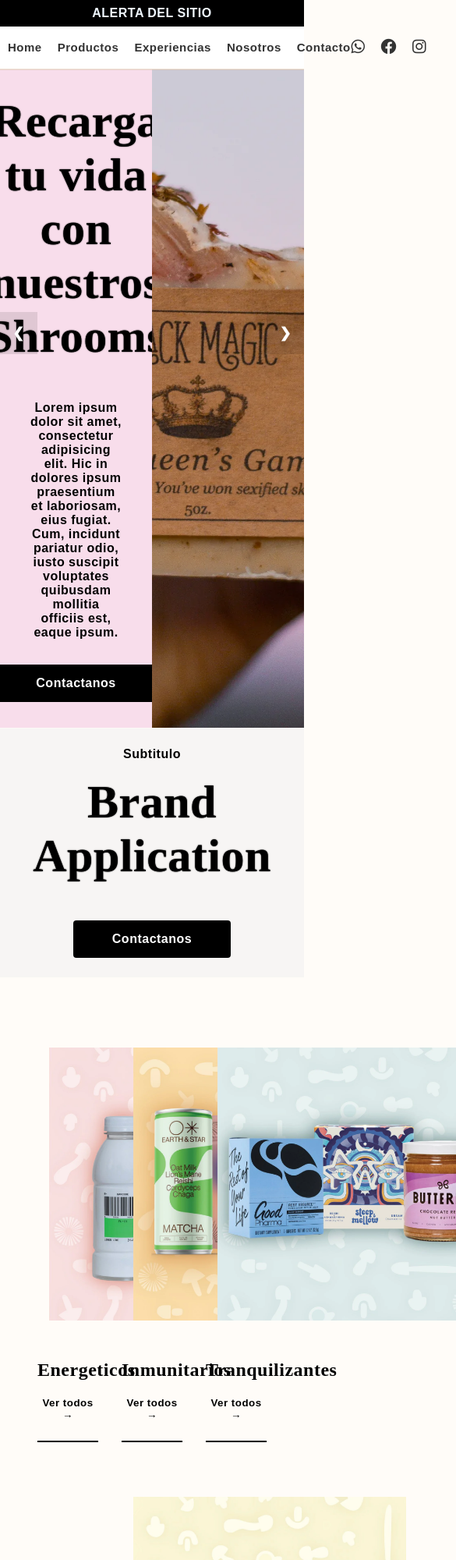
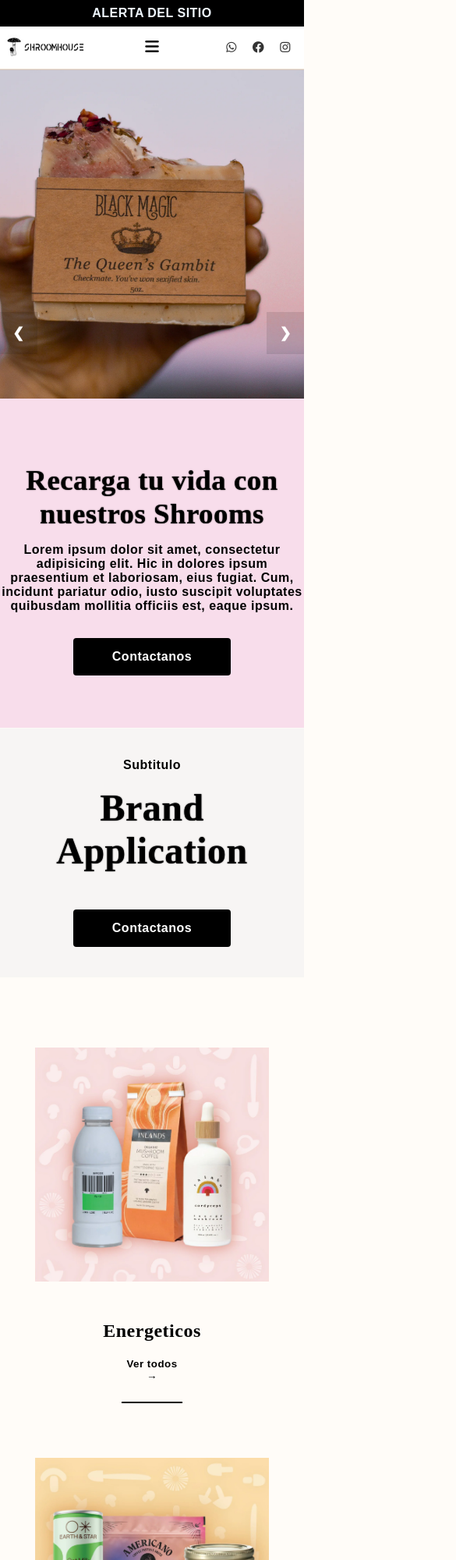
Before and after one commit to JoaquinAlonso11/ShroomHouse, a plain HTML site: page index.html in a window 390 px wide. Shown: the top 2000 px of the page at 78% size, 585 px wide, since content can reach past the window. Drawn offline with Linux system fonts and the light colour scheme; a web font is replaced by a local one.

Commit message:
Index Responsive v1.0

```diff
--- a/css/styles.css
+++ b/css/styles.css
@@ -66,7 +66,7 @@
   flex-grow: 2;
 }
 
-.menuNav ul {
+.navList {
   display: flex;
   align-items: center;
   align-self: center;
@@ -95,10 +95,14 @@
 .menuNav a:hover {
   font-size: 1em;
 }
+.abrirMenu, .cerrarMenu {
+  display: none;
+}
+
 
 .miniLogoContainer{
 
-  width: 20%;
+  width: 30%;
   display: flex;
   margin: 0;
   justify-content: center;
@@ -118,9 +122,9 @@
 .socialIcons {
   list-style: none;
   display: flex;
-  align-items: right;
+
   margin: 0px;
-  width: 20%;
+  width: 30%;
   justify-content: center;
 
 
@@ -161,7 +165,7 @@
 
     height: 100vh;
       width: 100%;
-      display: inline-flex;
+      display: flex;
       justify-content: center;
       align-content: center;
       align-items: center;
@@ -170,13 +174,13 @@
 
     }
 
-.imgSlider,
+
 .prodSlider {
-  width: 50%;
+  width: 100%;
   display: flex;
   height: 100%;
   box-sizing: border-box;
-  float: left;
+
 }
 
 .slideShowContainer .slideContainer:nth-child(1) .prodSlider {
@@ -192,15 +196,16 @@
 }
 
 .imgSlider {
-
+    display: flex;
     background-position: center;
-    max-width: 100%;
-    height: 100%;
+    width: 50%;
     background-size: cover;
   }
 
+
+
   .callIndex {
-    width: 60%;
+    width: 50%;
     font-size:larger;
     display: flex;
     justify-content: center;
@@ -316,10 +321,11 @@
   }
 
   .productContainer img {
-    width: 350px;
+    max-width: 300px;
     margin: 40px 15px;
-    display: inline-block;
-    vertical-align: middle;
+    display: flex;
+    align-items: center;
+    justify-content: center;
   }
 
   .enlaceBoton {
@@ -510,7 +516,7 @@
           flex-wrap: wrap;
           gap: 30px;
           width: 100%;
-          justify-content: center;
+          justify-content: space-evenly;
           margin-top: 50px;
 
 
@@ -522,6 +528,8 @@
           width: 20%;
           padding-bottom: 20px;
           border-bottom: 2px solid black;
+          align-items: center;
+          justify-content: center;
         }
 
         .prodBox h2 {
@@ -687,3 +695,141 @@
   align-items: center;
   margin-top: 8rem;
 }
+
+
+
+/*            Media Querys                   */
+
+
+@media screen and (max-width: 1200px) {
+
+  .productContainer {
+    display: flex;
+    flex-direction: column;
+  }
+
+  .prodCategorias {
+    flex-direction: column;
+    align-items: center;
+
+
+  }
+
+  .prodBox {
+    align-items: center;
+    justify-content: center;
+  }
+
+}
+
+
+@media screen and (max-width: 790px) {
+
+  .abrirMenu, .cerrarMenu {
+    display: block;
+    border: 0;
+    font-size: 1.25rem;
+    background-color: transparent;
+    cursor: pointer;
+  }
+
+  .menuNav {
+    opacity: 0;
+    visibility: hidden;
+
+    position: absolute;
+    display: flex;
+    flex-direction: column;
+    align-items: center;
+    gap: 0.5rem;
+    padding-top: 1rem;
+    background-color: white;
+    left: 50%;
+  transform: translateX(-50%);
+    top: 3.5rem;
+    box-shadow: 0 0 0 100vmax rgba(0, 0, 0, 0.2);
+
+
+
+  }
+
+  .menuNav.visible {
+    opacity: 1;
+    visibility: visible;
+  }
+
+  .navList {
+    flex-direction: column;
+    align-items: center;
+    justify-content: center;
+
+  }
+
+ .menuNav li {
+  padding: 10px 16vh 10px 16vh;
+  align-items: center;
+  margin: 5px;
+ }
+
+ .social-icons a {
+  font-size: 15px;
+}
+
+h1 {
+  font-size: 3rem;
+}
+
+
+
+
+.slideShowContainer {
+  flex-direction: column; /* Cambio: Apilamiento de columnas */
+  flex-flow: column;
+}
+
+.slideContainer {
+  flex-direction: column;
+}
+
+.prodSlider {
+  flex-direction: column;
+  flex-wrap: nowrap;
+}
+
+.callIndex {
+  width: 100%;
+  height: 50vh;
+  order: 2;
+}
+
+.imgSlider {
+  width: 100%;
+  height: 50vh;
+}
+#h1Index {
+  font-size: 2.3rem;
+  margin: 1rem;
+}
+
+.testimoniosContainer{
+  display: flex;
+  justify-content: center;
+}
+.testimonios {
+  margin: 40px 20px;
+}
+
+.joinUs input {
+  width: 100px;
+  margin: 0 0 10px 0;
+}
+
+.socialFooter {
+  display: none;
+}
+
+#minilogo {
+    min-width: fit-content;
+}
+
+}
--- a/index.html
+++ b/index.html
@@ -7,6 +7,7 @@
     <link rel="stylesheet" href="https://cdnjs.cloudflare.com/ajax/libs/font-awesome/6.4.0/css/all.min.css" integrity="sha512-iecdLmaskl7CVkqkXNQ/ZH/XLlvWZOJyj7Yy7tcenmpD1ypASozpmT/E0iPtmFIB46ZmdtAc9eNBvH0H/ZpiBw==" crossorigin="anonymous" referrerpolicy="no-referrer" />
         <link rel="stylesheet" href="css/styles.css">
         <link rel="stylesheet" href="fonts/stylesheet.css">
+
 </head>
 <body>
     <div class="siteAlert"><strong>ALERTA DEL SITIO</strong></div>
@@ -15,8 +16,10 @@
             <div class="miniLogoContainer">
                 <a href="index.html"><img src="images/ShroomHouseMiniLogo.jpg" id="miniLogo" alt="Logo Miniatura"></a>
             </div>
-            <nav class="menuNav">
-            <ul>
+            <button class="abrirMenu" id="abrir"><i class="fa-solid fa-bars"></i></button>
+            <nav class="menuNav" id="menuNav">
+                <button class="cerrarMenu" id="cerrar"><i class="fa-solid fa-xmark"></i></button>
+            <ul class="navList">
                 <li><a href="index.html">Home</a></li>
                 <li><a href="pages/productos.html">Productos</a></li>
                 <li><a href="pages/experiencias.html">Experiencias</a></li>
@@ -45,8 +48,9 @@
                     <p>Lorem ipsum dolor sit amet, consectetur adipisicing elit. Hic in dolores ipsum praesentium et laboriosam, eius fugiat. Cum, incidunt pariatur odio, iusto suscipit voluptates quibusdam mollitia officiis est, eaque ipsum.</p>
                     <a class="enlaceBoton" href="pages/contacto.html">Contactanos</a>
                     </div>
+                    <div class="imgSlider" style="background-image: url('images/blackmagic-slide-pic.webp');"></div>
             </div>
-            <div class="imgSlider" style="background-image: url('images/blackmagic-slide-pic.webp');">
+
 
 
             </div>
@@ -62,8 +66,9 @@
                     <p>Lorem ipsum dolor sit amet, consectetur adipisicing elit. Hic in dolores ipsum praesentium et laboriosam, eius fugiat. Cum, incidunt pariatur odio, iusto suscipit voluptates quibusdam mollitia officiis est, eaque ipsum.</p>
                     <a class="enlaceBoton" href="pages/contacto.html">Contactanos</a>
                     </div>
+                    <div class="imgSlider" style="background-image: url('images/bebida-slide-pic.webp');"></div>
             </div>
-            <div class="imgSlider" style="background-image: url('images/bebida-slide-pic.webp');">
+
 
 
             </div>
@@ -81,8 +86,9 @@
                     <p>Lorem ipsum dolor sit amet, consectetur adipisicing elit. Hic in dolores ipsum praesentium et laboriosam, eius fugiat. Cum, incidunt pariatur odio, iusto suscipit voluptates quibusdam mollitia officiis est, eaque ipsum.</p>
                     <a class="enlaceBoton" href="pages/contacto.html">Contactanos</a>
                     </div>
+                    <div class="imgSlider" style="background-image: url('images/cocoa-slide-pic.webp');"></div>
             </div>
-            <div class="imgSlider" style="background-image: url('images/cocoa-slide-pic.webp');">
+
 
 
             </div>
@@ -149,7 +155,7 @@
         <div class="testimonios testimonio-3">
             <img src="https://i.pravatar.cc/400?img=56" alt="Foto de usuario 3">
             <h2>Leandro Perez</h2>
-            <h3>Agricultor</h3>
+            <h3>Productor Agricultor</h3>
             <p>Lorem ipsum dolor sit amet, consectetur adipiscing elit. Nulla dapibus faucibus lacus, eu aliquam odio sodales a. Vestibulum sit amet mauris eget nunc vulputate congue eu ac odio.</p>
         </div>
        </section>
@@ -170,12 +176,29 @@
        <footer class="site-footer">
         <a href="index.html"><img src="images/ShroomHouseMiniLogo.jpg" id="miniLogo" alt="Logo Miniatura"></a>
         <p class="footer-text">© 2023 Mi Página Web. Todos los derechos reservados.</p>
+        <div class="socialFooter">
         <ul class="social-icons">
             <li><a href="https://www.whatsapp.com/" target="_blank"><i class="fa-brands fa-whatsapp"></i></a></li>
             <li><a href="http://facebook.com" target="_blank"><i class="fa-brands fa-facebook"></i></a></li>
             <li><a href="http://instagram.com" target="_blank"><i class="fa-brands fa-instagram"></i></a></li>
         </ul>
+        </div>
     </footer>
+    <script>
+        const menuNav = document.querySelector("#menuNav");
+        const abrir = document.querySelector("#abrir");
+        const cerrar = document.querySelector("#cerrar");
+
+        abrir.addEventListener("click", () => {
+            menuNav.classList.add("visible");
+        })
+
+        cerrar.addEventListener("click", () => {
+            menuNav.classList.remove("visible");
+        })
+
+
+    </script>
     <script>
 let slideIndex = 1;
 let interval; // Variable para controlar el intervalo de cambio automático
```
